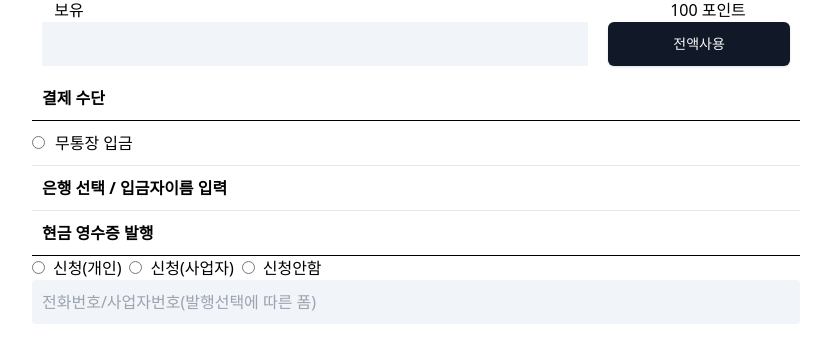
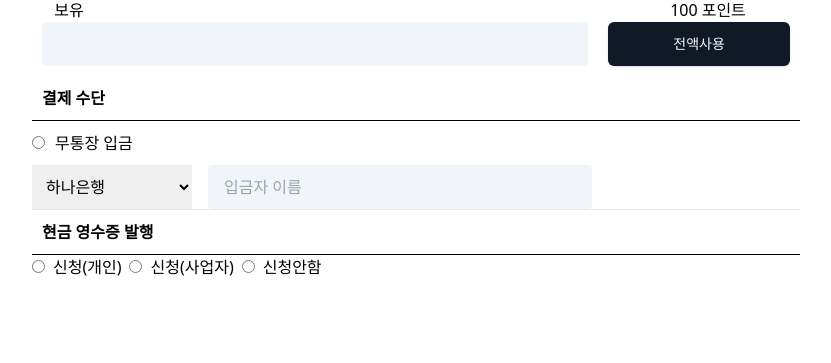
Before and after one commit to ormcamp-fe-3rd/swim360, a React (Vite) app in the folder frontend/: page /paymentorderpage in a window 1280 px wide. Shown: the part 881-1244 px from the top of the page, without its empty margins (32-863 px from the left). Built offline with nearby package versions, Linux system fonts and the light colour scheme.

Commit message:
design: 피드백 내용 수정(input 내용, select 태그 사용)

```diff
--- a/frontend/src/components/paymentorder/MeansPayment.tsx
+++ b/frontend/src/components/paymentorder/MeansPayment.tsx
@@ -1,4 +1,12 @@
+import { useState } from "react";
+
 function MeansPayment() {
+  const [selectedOption, setSelectedOption] = useState<string | null>(null);
+
+  const OptionChange = (event: React.ChangeEvent<HTMLInputElement>) => {
+    setSelectedOption(event.target.value);
+  };
+
   return (
     <div>
       <div>
@@ -7,31 +15,68 @@ function MeansPayment() {
         </p>
         <input type="radio" name="deposit" />
         <span className="inline-block p-2.5"> 무통장 입금</span>
-        <p className="w-full border-y p-2.5 font-bold">
-          은행 선택 / 입금자이름 입력
-        </p>
+        <div className="flex gap-4">
+          <select name="bank" id="bank" className="w-40 p-2.5">
+            <option value="hana">하나은행</option>
+            <option value="sinhan">신한은행</option>
+            <option value="woory">우리은행</option>
+            <option value="kb">국민은행</option>
+          </select>
+          <input
+            type="text"
+            className="w-1/2 rounded-sm bg-slate-100 pl-4"
+            placeholder="입금자 이름"
+          />
+        </div>
+        <p className="w-full border-t"></p>
         <p className="w-full border-b border-black p-2.5 font-bold">
           현금 영수증 발행
         </p>
         <label>
-          <input type="radio" name="cashReceipt" />
+          <input
+            type="radio"
+            name="cashReceipt"
+            value="personal"
+            onChange={OptionChange}
+          />
           <span className="mx-2">신청(개인)</span>
         </label>
         <label>
-          <input type="radio" name="cashReceipt" />
+          <input
+            type="radio"
+            name="cashReceipt"
+            value="business"
+            onChange={OptionChange}
+          />
           <span className="mx-2">신청(사업자)</span>
         </label>
         <label>
-          <input type="radio" name="cashReceipt" id="notcashReceipt" />
+          <input
+            type="radio"
+            name="cashReceipt"
+            value="none"
+            onChange={OptionChange}
+          />
           <span className="mx-2">신청안함</span>
         </label>
-        <div id="cashReceiptInput">
-          <input
-            type="text"
-            className="w-full rounded-sm bg-slate-100 p-2.5"
-            placeholder="전화번호/사업자번호(발행선택에 따른 폼)"
-          />
-        </div>
+        {selectedOption === "personal" && (
+          <div id="cashReceiptInput">
+            <input
+              type="text"
+              className="mt-2 w-full rounded-sm bg-slate-100 p-2.5"
+              placeholder="전화번호를 입력해주세요."
+            />
+          </div>
+        )}
+        {selectedOption === "business" && (
+          <div id="cashReceiptInput">
+            <input
+              type="text"
+              className="mt-2 w-full rounded-sm bg-slate-100 p-2.5"
+              placeholder="사업자번호를 입력해주세요."
+            />
+          </div>
+        )}
       </div>
     </div>
   );
--- a/frontend/src/components/paymentorder/PossessionPoint.tsx
+++ b/frontend/src/components/paymentorder/PossessionPoint.tsx
@@ -13,7 +13,10 @@ function PossessionPoint() {
           </div>
         </div>
         <div className="flex w-full">
-          <input type="text" className="mr-5 w-3/4 bg-slate-100 p-2.5" />
+          <input
+            type="text"
+            className="mr-5 w-3/4 rounded-sm bg-slate-100 p-2.5"
+          />
           <div className="w-1/4">
             <PrimaryButton>전액사용</PrimaryButton>
           </div>
--- a/frontend/src/components/paymentorder/ShippingInformation.tsx
+++ b/frontend/src/components/paymentorder/ShippingInformation.tsx
@@ -10,7 +10,7 @@ function ShippingInformation() {
           type="text"
           name="orderername"
           id="orderername"
-          className="w-full border-none bg-slate-100 p-2.5"
+          className="w-full rounded-sm border-none bg-slate-100 p-2.5"
         />
       </div>
       <div className="h-22 mb-1 flex w-full border-b border-black p-2.5">
@@ -19,7 +19,7 @@ function ShippingInformation() {
           type="text"
           name="recipientname"
           id="recipientname"
-          className="w-full border-none bg-slate-100 p-2.5"
+          className="w-full rounded-sm border-none bg-slate-100 p-2.5"
         />
       </div>
       <div className="h-22 mb-1 flex w-full border-b border-black p-2.5">
@@ -30,7 +30,7 @@ function ShippingInformation() {
               type="text"
               name="address"
               id="address"
-              className="mr-1 flex-grow border-none bg-slate-100 p-2.5"
+              className="mr-1 flex-grow rounded-sm border-none bg-slate-100 p-2.5"
             />
             <div className="w-1/5">
               <PrimaryButton>주소검색</PrimaryButton>
@@ -40,7 +40,7 @@ function ShippingInformation() {
             type="text"
             name="detailaddress"
             id="detailaddress"
-            className="w-full border-none bg-slate-100 p-2.5"
+            className="w-full rounded-sm border-none bg-slate-100 p-2.5"
             placeholder="상세 주소를 입력해주세요."
           />
         </div>
@@ -51,7 +51,7 @@ function ShippingInformation() {
           type="text"
           name="phonenumber"
           id="phonenumber"
-          className="w-full border-none bg-slate-100 py-2.5"
+          className="w-full rounded-sm border-none bg-slate-100 py-2.5"
         />
       </div>
     </div>
```
